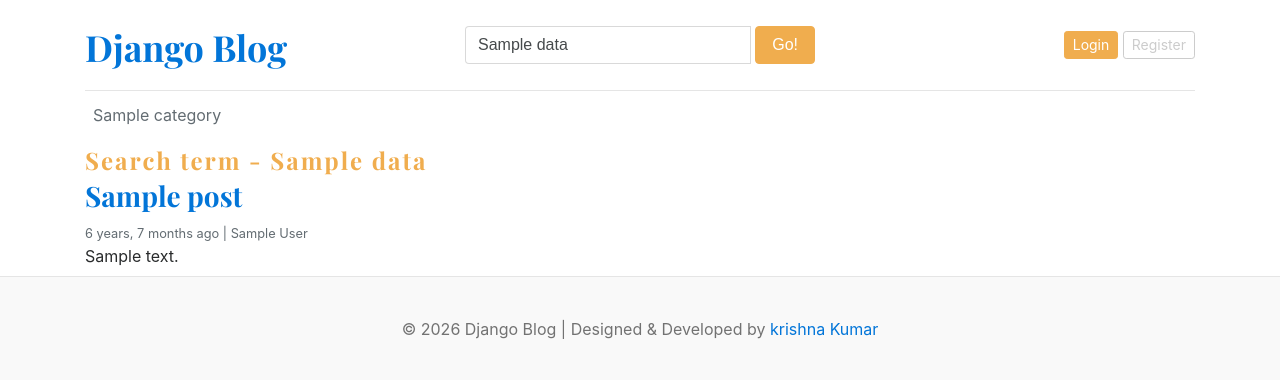
After one commit to krishna-dev27/django-blog, a Django app: template templates/search.html in a window 1280 px wide. The commit adds this page. Shown: the top 380 px of the page. Run offline with Django 5.2, Linux system fonts and the light colour scheme; the template is opened without the code that fills it: most values are stand-ins (such as "Sample title", 1, 10 or a date in 2020); data that the repository does not hold is empty.

Commit message:
search features added

```diff
--- a/blog_main/urls.py
+++ b/blog_main/urls.py
@@ -26,6 +26,7 @@ urlpatterns = [
     path('',home,name='home'),
     path('category/',include('blogs.urls')),
     path('<slug:slug>/',blogs, name='blogs'),
+    path('blogs/search/',search, name='search'),
 
 
 ]+static(settings.MEDIA_URL , document_root = settings.MEDIA_ROOT)
--- a/templates/base.html
+++ b/templates/base.html
@@ -21,8 +21,30 @@
     <div class="container">
       <header class="blog-header py-3">
         <div class="row flex-nowrap justify-content-between align-items-center">
-          <div class="col-8 pt-1">
+          <div class="col-4 pt-1">
             <a class="blog-header-logo text-dark" href="/">Django Blog</a>
+          </div>
+          <div class="col-4">
+            <form action="{% url 'search' %}" method="get">
+                <div class="input-group">
+
+                        <input class="form-control"
+                               type="text"
+                               name="keyword"
+                               value = "{{data}}"
+                               placeholder="Enter search term..."
+                               aria-label="Enter search term..."
+                               aria-describedby="button-search" />
+
+                        <button class="btn btn-warning ml-1"
+                                id="button-search"
+                                type="submit">
+                            Go!
+                        </button>
+
+                    </div>
+            </form>
+
           </div>
           <div class="col-4 d-flex justify-content-end align-items-center">
             <a class="btn btn-sm btn-warning" href="#">Login</a> &nbsp;
--- a/templates/home.html
+++ b/templates/home.html
@@ -71,9 +71,8 @@
 
           <aside class="col-md-4 blog-sidebar">
             <div class="p-3 mb-3 bg-light rounded">
-              <h4 class="font-italic">About</h4>
-              <p class="mb-0">Etiam porta <em>sem malesuada magna</em> mollis euismod. Cras mattis consectetur purus sit
-                amet fermentum. Aenean lacinia bibendum nulla sed consectetur.</p>
+              <h4 class="font-italic">{{about.about_heading}}</h4>
+              <p class="mb-0">{{about.about_description}}</p>
             </div>
 
             <div class="p-3">
--- /dev/null
+++ b/templates/search.html
@@ -0,0 +1,38 @@
+{% extends 'base.html' %}
+{% block content %}
+
+<h4 class="text-warning" style="letter-spacing: 2px;">Search term - <span class="text-dark">{{ data }}</span></h4>
+
+
+    <div class="row mb-2">
+      {% if filtered_blogs %}
+      {% for post in filtered_blogs %}
+      <div class="col-md-6">
+        <div class="card border-0">
+          <div class="card-body">
+            <h3><a href="{% url 'blogs' post.slug %}" class="text-dark">{{post.title}}</a></h3>
+            <small class="mb-1 text-muted">{{post.created_at | timesince}} ago | {{post.author}}</small>
+            <p class="card-text">{{post.blog_description | truncatewords:25}}</p>
+          </div>
+        </div>
+      </div>
+
+      <!-- <div class="col-md-6">
+      <div class="card border-0" >
+        <div class="card-body">
+          <h3>Post Title</h3>
+          <small class="mb-1 text-muted">Nov 11 | Author</small>
+          <p class="card-text">Some quick example text to build on the card title and make up the bulk of the card's content.</p>
+        </div>
+      </div>
+    </div> -->
+      {% endfor %}
+      {% else %}
+      <center class="m-4"><p>No postes found</p></center>
+      {% endif %}
+    </div>
+
+
+
+  </div>
+{% endblock %}
```
Also changed, not shown: blog_main/views.py (+8 -1 lines), blogs/views.py (+12 -0 lines), extras/admin.py (+11 -1 lines), templates/blogs.html (+2 -24 lines).
